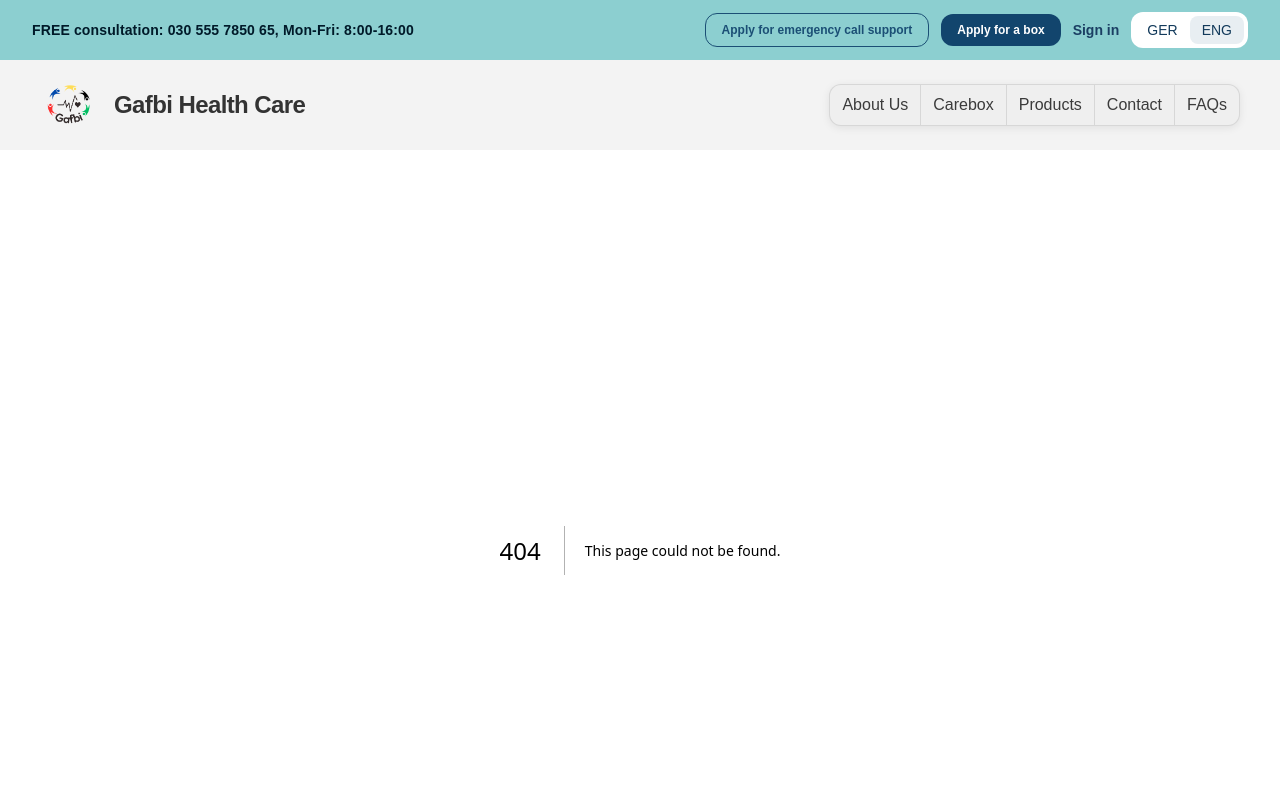
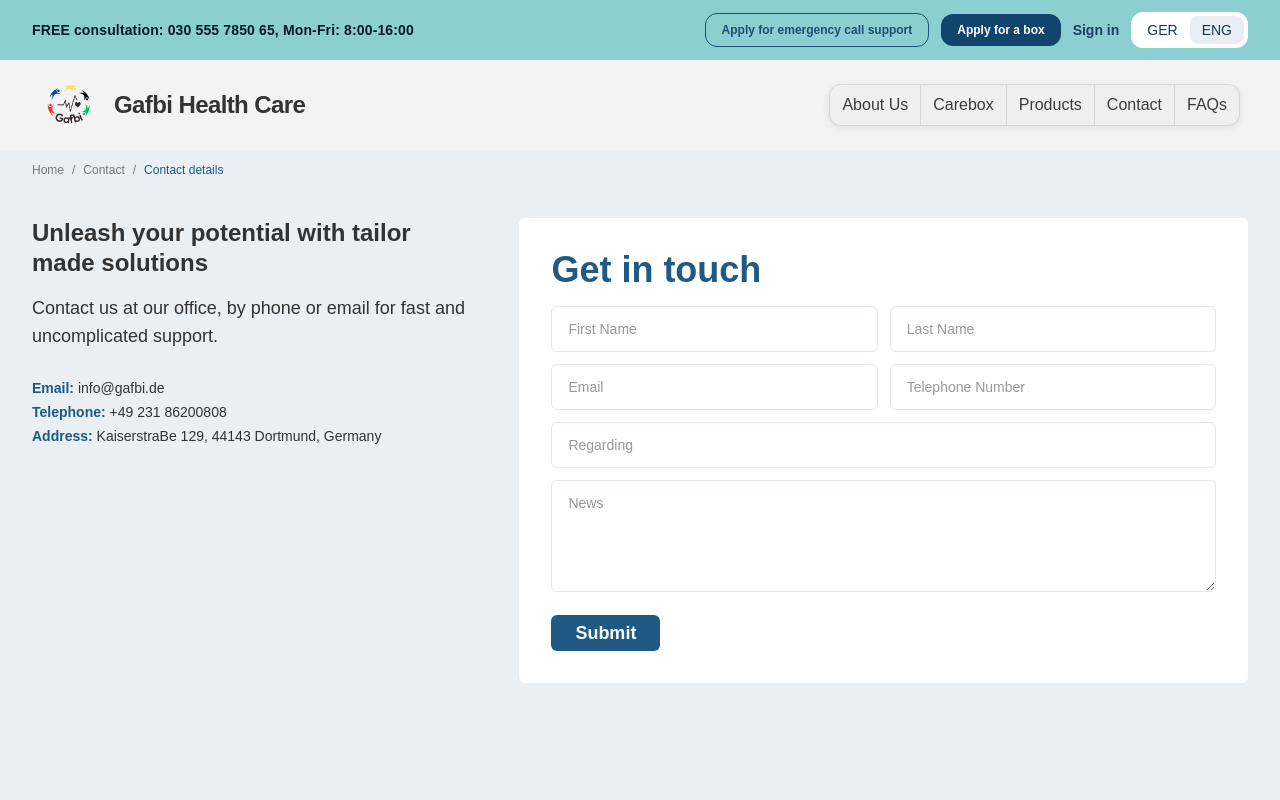
Before and after one commit to Rahul-Mallik-CSE/Gafbi-Health-Care, a Next.js app: page /contact in a window 1280 px wide. Before the commit this address had no page. Shown: the top 800 px of the page. Built offline with nearby package versions, Linux system fonts and the light colour scheme.

Commit message:
Add ContactPage component with contact details and inquiry form

```diff
--- /dev/null
+++ b/src/app/contact/page.tsx
@@ -0,0 +1,93 @@
+/** @format */
+
+const ContactPage = () => {
+  return (
+    <main className="min-h-screen bg-[var(--color-card-bg)] px-4 pb-12 pt-3 sm:px-6 lg:px-8">
+      <div className="mx-auto w-full max-w-7xl">
+        <div className="mb-6 text-xs text-[var(--color-secondary)]">
+          <span>Home</span>
+          <span className="mx-2">/</span>
+          <span>Contact</span>
+          <span className="mx-2">/</span>
+          <span className="text-[var(--color-button-bg)]">Contact details</span>
+        </div>
+
+        <section className="grid gap-8 rounded-md bg-[var(--color-card-bg)] py-4 lg:grid-cols-[1fr_1.6fr]">
+          <div className="px-2 lg:px-0">
+            <h1 className="mb-4 max-w-md text-xl md:text-2xl font-semibold leading-tight text-primary">
+              Unleash your potential with tailor made solutions
+            </h1>
+            <p className="mb-7 max-w-md text-base md:text-lg  text-[var(--color-primary)]">
+              Contact us at our office, by phone or email for fast and
+              uncomplicated support.
+            </p>
+
+            <div className="space-y-1 text-xs md:text-sm text-[var(--color-primary)]">
+              <p>
+                <span className="font-semibold text-[var(--color-button-bg)]">
+                  Email:
+                </span>{" "}
+                info@gafbi.de
+              </p>
+              <p>
+                <span className="font-semibold text-[var(--color-button-bg)]">
+                  Telephone:
+                </span>{" "}
+                +49 231 86200808
+              </p>
+              <p>
+                <span className="font-semibold text-[var(--color-button-bg)]">
+                  Address:
+                </span>{" "}
+                KaiserstraBe 129, 44143 Dortmund, Germany
+              </p>
+            </div>
+          </div>
+
+          <form className="rounded-md bg-white p-4 sm:p-6 lg:p-8">
+            <h2 className="mb-4 text-2xl md:text-3xl xl:text-4xl font-semibold text-[var(--color-button-bg)]">
+              Get in touch
+            </h2>
+
+            <div className="grid gap-3 sm:grid-cols-2">
+              <input
+                className="rounded-md border border-slate-200 px-4 py-3 text-sm"
+                placeholder="First Name"
+              />
+              <input
+                className="rounded-md border border-slate-200 px-4 py-3 text-sm"
+                placeholder="Last Name"
+              />
+              <input
+                className="rounded-md border border-slate-200 px-4 py-3 text-sm"
+                placeholder="Email"
+              />
+              <input
+                className="rounded-md border border-slate-200 px-4 py-3 text-sm"
+                placeholder="Telephone Number"
+              />
+            </div>
+
+            <input
+              className="mt-3 w-full rounded-md border border-slate-200 px-4 py-3 text-sm"
+              placeholder="Regarding"
+            />
+            <textarea
+              className="mt-3 h-28 w-full rounded-md border border-slate-200 px-4 py-3 text-sm"
+              placeholder="News"
+            />
+
+            <button
+              type="button"
+              className="mt-4 cursor-pointer rounded-md bg-[var(--color-button-bg)] px-6 py-1 text-lg font-semibold text-white"
+            >
+              Submit
+            </button>
+          </form>
+        </section>
+      </div>
+    </main>
+  );
+};
+
+export default ContactPage;
```
